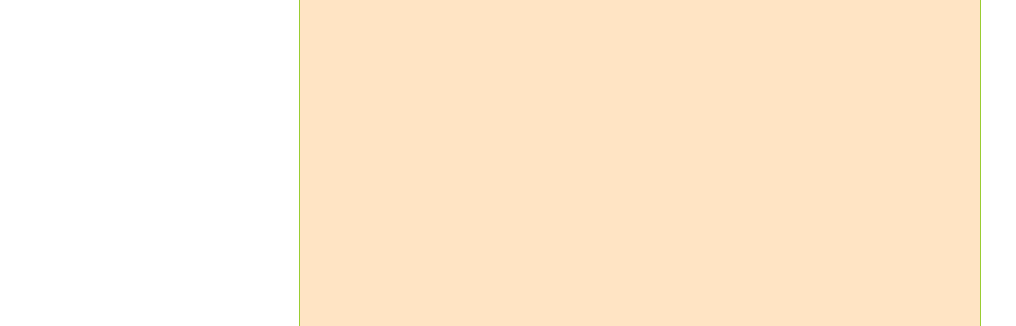
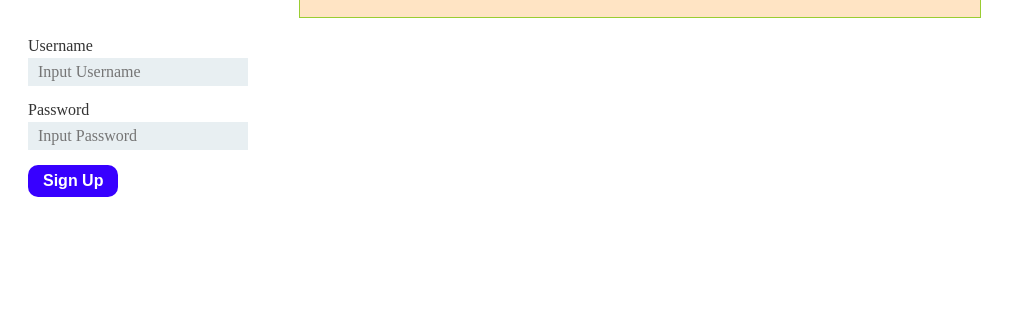
Before and after one commit to lamideolaniyan/random2, a plain HTML site: page index.html in a window 1280 px wide. Shown: the part 474-800 px from the top of the page, without its empty margins (0-1016 px from the left). Drawn offline with Linux system fonts and the light colour scheme.

Commit message:
working with forms

```diff
--- a/index.html
+++ b/index.html
@@ -131,7 +131,23 @@
 				<div class="child-5">Child 5</div>
 			</div>
 
-			<div class="p2"></div>
+			<form action="#" method="post" class="signup_form">
+				<label for="username">Username</label>
+				<input
+					type="text"
+					name="username"
+					placeholder="Input Username"
+					id="username"
+				/>
+				<label for="password">Password</label>
+				<input
+					type="text"
+					id="password"
+					name="password"
+					placeholder="Input Password"
+				/>
+				<button type="submit">Sign Up</button>
+			</form>
 		</main>
 		<script src="app.js"></script>
 	</body>
--- a/style.css
+++ b/style.css
@@ -40,7 +40,6 @@ aside.tb p:last-of-type {
 	font-size: 30px;
 	color: #fff;
 	background-color: bisque;
-	height: 120vh;
 	outline: 1px solid yellowgreen;
 }
 
@@ -82,9 +81,45 @@ aside.tb p:last-of-type {
 	background-color: darkgreen;
 }
 
-.p2 {
-	background-color: black;
-	height: 150vh;
-	width: 53vw;
-	margin: 0 auto;
+.signup_form {
+	display: flex;
+	flex-direction: column;
+	justify-content: space-between;
+	align-items: start;
+	padding: 20px;
 }
+input {
+	display: inline-block;
+	margin-bottom: 15px;
+	margin-top: 3px;
+	text-decoration: none;
+
+	font-family: inherit;
+	font-size: 100%;
+	padding: 5px 10px;
+
+	background-color: #d4e2e78a;
+	border: none;
+	transition: all 0.2s;
+}
+
+input:active,
+input:focus {
+	outline: 0;
+	transform: translateY(-2px);
+}
+label {
+	display: inline-block;
+	color: #333;
+}
+
+button {
+	border: none;
+	outline: 0;
+	color: #fff;
+	background-color: rgb(55, 0, 255);
+	padding: 7px 15px;
+	border-radius: 10px;
+	font-weight: 700;
+	font-size: 16px;
+}
```
